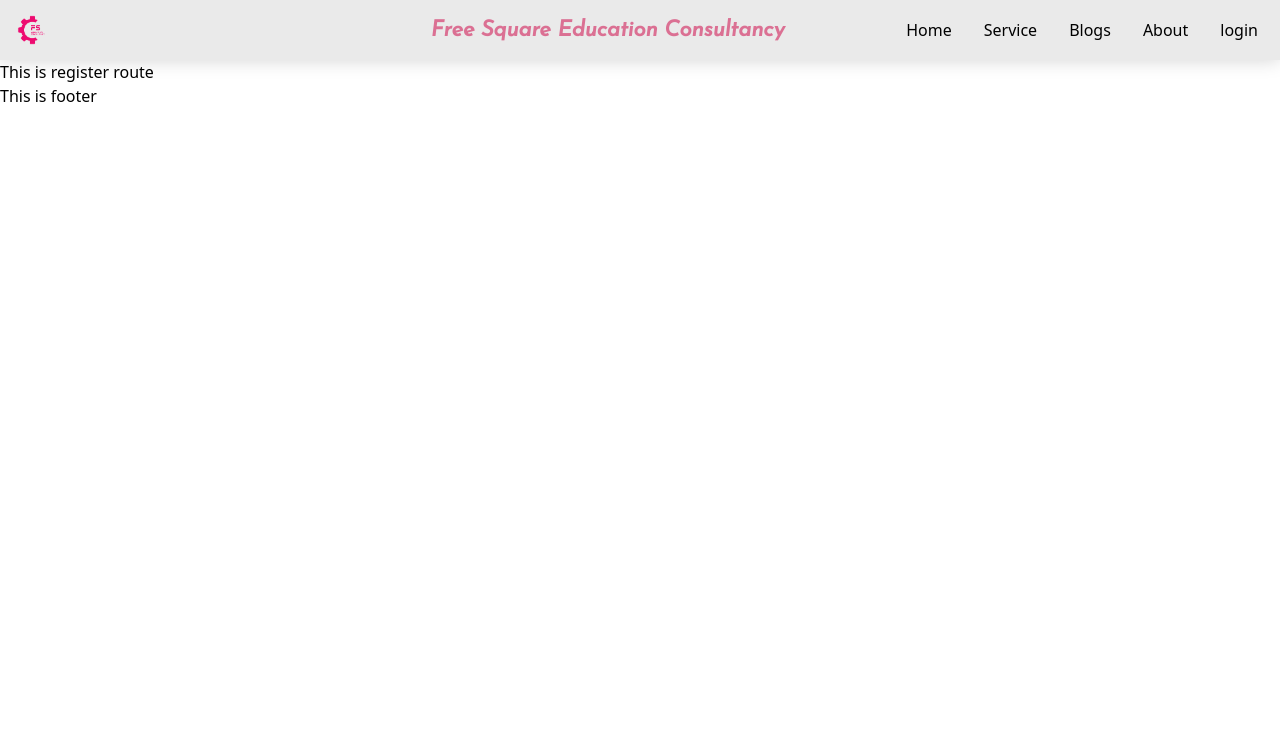
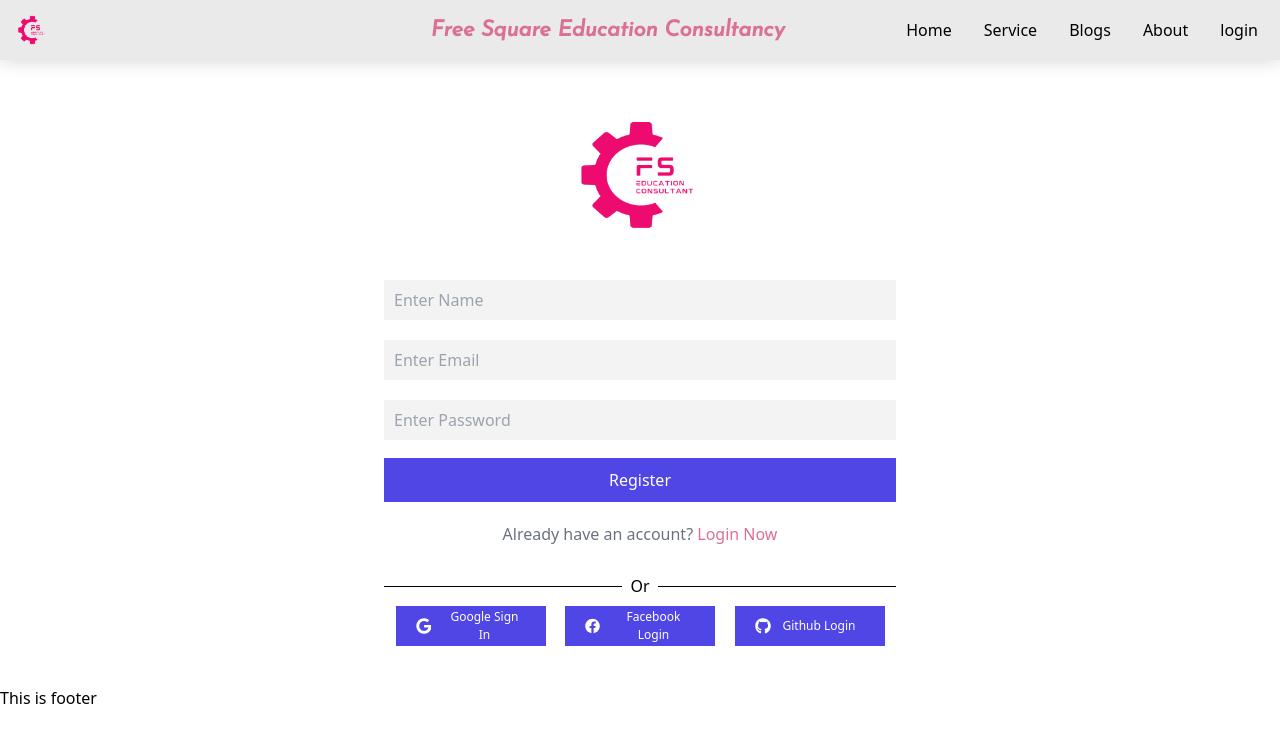
Before and after one commit to Jacob3251/FS-Education, a React (Create React App) app: page /register in a window 1280 px wide. Shown: the top 742 px of the page. Built offline with nearby package versions, Linux system fonts and the light colour scheme.

Commit message:
Register page auth done applied gihub and google login on social login component

```diff
--- a/package.json
+++ b/package.json
@@ -7,12 +7,15 @@
     "@testing-library/react": "^13.4.0",
     "@testing-library/user-event": "^13.5.0",
     "axios": "^1.1.3",
+    "firebase": "^9.13.0",
     "react": "^18.2.0",
     "react-dom": "^18.2.0",
+    "react-firebase-hooks": "^5.0.3",
     "react-icons": "^4.6.0",
     "react-responsive-carousel": "^3.2.23",
     "react-router-dom": "^6.4.2",
     "react-scripts": "5.0.1",
+    "react-spinners": "^0.13.6",
     "react-toastify": "^9.0.8",
     "web-vitals": "^2.1.4"
   },
--- a/src/components/Login/Login/Login.js
+++ b/src/components/Login/Login/Login.js
@@ -29,7 +29,7 @@
         </button>
         <input
           type="submit"
-          value="Submit"
+          value="Login"
           className="mt-2 mx-auto w-[80%] block info-btn hover:scale-90 duration-150 text-white font-medium hover:shadow-indigo-400 hover:outline-indigo-600 hover:bg-white hover:text-indigo-500 hover:shadow-lg bg-indigo-600"
         />
       </form>
--- a/src/components/Login/Register/Register.js
+++ b/src/components/Login/Register/Register.js
@@ -1,9 +1,92 @@
-import React from "react";
+import React, { useRef, useState } from "react";
+import { Link, useNavigate } from "react-router-dom";
+import logo from "../../../Images/Fs.png";
+import SocialLogin from "../../Shared/SocialLogin/SocialLogin";
+import { useCreateUserWithEmailAndPassword } from "react-firebase-hooks/auth";
+import HashLoader from "react-spinners/HashLoader";
+import { toast, ToastContainer } from "react-toastify";
+import auth from "../../../firebase_init";
+const Register = () => {
+  const navigate = useNavigate();
+  const formRef = useRef();
 
-const Register = () => {
+  const [createUserWithEmailAndPassword, user, loading, error] =
+    useCreateUserWithEmailAndPassword(auth);
+  if (loading) {
+    return (
+      <div className="flex justify-center  h-full min-h-[450px] sm:min-h-[575px] md:min-h-[625px]  items-center mt-[-35px]">
+        <HashLoader color="#ed0b70" />
+      </div>
+    );
+  }
+  if (user) {
+    navigate("/home");
+  }
+  let errorElement;
+  if (error) {
+    errorElement = (
+      <div className="text-center font-medium text-xl text-red-500">
+        Error: {error.message}
+      </div>
+    );
+  }
+
+  const handleFormSubmit = (event) => {
+    event.preventDefault();
+    const name = formRef.current[0].value;
+    const email = formRef.current[1].value;
+    const password = formRef.current[2].value;
+    createUserWithEmailAndPassword(email, password);
+
+    event.target.reset();
+    // console.log(name, email, password);
+  };
   return (
-    <div>
-      <h3>This is register route</h3>
+    <div className="w-[50%] mx-auto  my-10 ">
+      <div className=" h-[150px] w-[170px] mx-auto">
+        <img src={logo} alt="logo" className="w-full h-full" />
+      </div>
+      <form
+        className="login-form w-full"
+        ref={formRef}
+        onSubmit={handleFormSubmit}
+      >
+        <input
+          type="text"
+          name="name"
+          placeholder="Enter Name"
+          className="login-input"
+          required
+        />
+        <input
+          type="email"
+          name="email"
+          placeholder="Enter Email"
+          className="login-input"
+          required
+        />
+        <input
+          type="password"
+          name="password"
+          placeholder="Enter Password"
+          className="login-input"
+          required
+        />
+
+        <input
+          type="submit"
+          value="Register"
+          className="mt-2 mx-auto w-[80%] block info-btn hover:scale-90 duration-150 text-white font-medium hover:shadow-indigo-400 hover:outline-indigo-600 hover:bg-white hover:text-indigo-500 hover:shadow-lg bg-indigo-600"
+        />
+      </form>
+      {errorElement}
+      <p className="text-center text-gray-500 text-md my-5">
+        Already have an account?{"   "}
+        <span className="login-toggle hover:underline hover:scale-105 inline-block duration-100">
+          <Link to="/login">Login Now</Link>
+        </span>
+      </p>
+      <SocialLogin></SocialLogin>
     </div>
   );
 };
--- a/src/components/Shared/SocialLogin/SocialLogin.js
+++ b/src/components/Shared/SocialLogin/SocialLogin.js
@@ -1,34 +1,88 @@
 import React from "react";
 import { FaFacebook, FaGithub, FaGoogle } from "react-icons/fa";
+import auth from "../../../firebase_init";
+import {
+  useSignInWithGoogle,
+  useSignInWithGithub,
+} from "react-firebase-hooks/auth";
+import { toast, ToastContainer } from "react-toastify";
+import { useNavigate } from "react-router-dom";
+const SocialLogin = () => {
+  const navigate = useNavigate();
+  const [signInWithGoogle, user, loading, error] = useSignInWithGoogle(auth);
+  const [signInWithGithub, user1, loading1, error1] = useSignInWithGithub(auth);
 
-const SocialLogin = () => {
+  if (loading || loading1) {
+    return <p>Loading</p>;
+  }
+  // if (user || user1) {
+  //   navigate("/home");
+  // }
+  let errorElement;
+  if (error || error1) {
+    errorElement = (
+      <div>
+        <p className="text-red-500">
+          Error: {error?.message} {error1?.message}
+        </p>
+      </div>
+    );
+  }
+  const handleFacebookSocial = () => {};
+  const handleGithubSocial = () => {};
   return (
     <div className="w-[80%] mx-auto">
+      {errorElement}
       <div className=" flex items-center">
         <div className="w-[50%] bg-black" style={{ height: "1px" }}></div>
         <p className="bg-white p-2">Or</p>
         <div className="w-[50%] bg-black" style={{ height: "1px" }}></div>
       </div>
       <div className="flex justify-evenly">
-        <button className="w-[50px] sm:w-[70px] md:w-[150px]  px-4 h-[40px] flex items-center md:mx-3 lg:mx-2  info-btn hover:scale-90 duration-150 text-white hover:shadow-indigo-400 hover:outline-indigo-600 hover:bg-white hover:text-indigo-500 hover:shadow-lg bg-indigo-600">
-          <FaGoogle />
+        <button
+          onClick={() => {
+            signInWithGoogle();
+          }}
+          className="w-[50px] sm:w-[70px] md:w-[150px]  px-4 h-[40px] flex items-center md:mx-3 lg:mx-2  info-btn hover:scale-90 duration-150 text-white hover:shadow-indigo-400 hover:outline-indigo-600 hover:bg-white hover:text-indigo-500 hover:shadow-lg bg-indigo-600"
+        >
+          <FaGoogle className="" />
           <span className="pl-3 text-[12px] hidden md:inline-block">
             Google Sign In
           </span>
         </button>
-        <button className="w-[50px] sm:w-[70px] md:w-[150px]  px-4 h-[40px] flex items-center md:mx-3 lg:mx-2  info-btn hover:scale-90 duration-150 text-white hover:shadow-indigo-400 hover:outline-indigo-600 hover:bg-white hover:text-indigo-500 hover:shadow-lg bg-indigo-600">
+        <button
+          onClick={handleFacebookSocial}
+          className="w-[50px] sm:w-[70px] md:w-[150px]  px-4 h-[40px] flex items-center md:mx-3 lg:mx-2  info-btn hover:scale-90 duration-150 text-white hover:shadow-indigo-400 hover:outline-indigo-600 hover:bg-white hover:text-indigo-500 hover:shadow-lg bg-indigo-600"
+        >
           <FaFacebook />
           <span className="pl-3 text-[12px] hidden md:inline-block">
             Facebook Login
           </span>
         </button>
-        <button className="w-[50px] sm:w-[70px] md:w-[150px]  px-4 h-[40px] flex items-center md:mx-3 lg:mx-2  info-btn hover:scale-90 duration-150 text-white hover:shadow-indigo-400 hover:outline-indigo-600 hover:bg-white hover:text-indigo-500 hover:shadow-lg bg-indigo-600">
+        <button
+          onClick={() => {
+            signInWithGithub();
+          }}
+          className="w-[50px] sm:w-[70px] md:w-[150px]  px-4 h-[40px] flex items-center md:mx-3 lg:mx-2  info-btn hover:scale-90 duration-150 text-white hover:shadow-indigo-400 hover:outline-indigo-600 hover:bg-white hover:text-indigo-500 hover:shadow-lg bg-indigo-600"
+        >
           <FaGithub />
           <span className="pl-3 text-[12px] hidden md:inline-block">
             Github Login
           </span>
         </button>
       </div>
+      <ToastContainer
+        position="top-center"
+        autoClose={5000}
+        hideProgressBar={false}
+        newestOnTop={false}
+        closeOnClick
+        rtl={false}
+        pauseOnFocusLoss
+        draggable
+        pauseOnHover
+        theme="light"
+      />
     </div>
   );
 };
--- /dev/null
+++ b/src/firebase_init.js
@@ -0,0 +1,22 @@
+// Import the functions you need from the SDKs you need
+import { initializeApp } from "firebase/app";
+import { getAuth } from "firebase/auth";
+// TODO: Add SDKs for Firebase products that you want to use
+// https://firebase.google.com/docs/web/setup#available-libraries
+
+// Your web app's Firebase configuration
+const firebaseConfig = {
+  apiKey: "AIzaSyDUP0ySAcK7uA1AHbuP1S26LNMQVHMxrUk",
+  authDomain: "fs-education-consultancy.firebaseapp.com",
+  projectId: "fs-education-consultancy",
+  storageBucket: "fs-education-consultancy.appspot.com",
+  messagingSenderId: "298029428574",
+  appId: "1:298029428574:web:16452bc67665b8bb26a9cf",
+};
+
+// Initialize Firebase
+const app = initializeApp(firebaseConfig);
+
+const auth = getAuth(app);
+
+export default auth;
```
Also changed, not shown: 1 other file (tests, documents, lock files or other folders).
